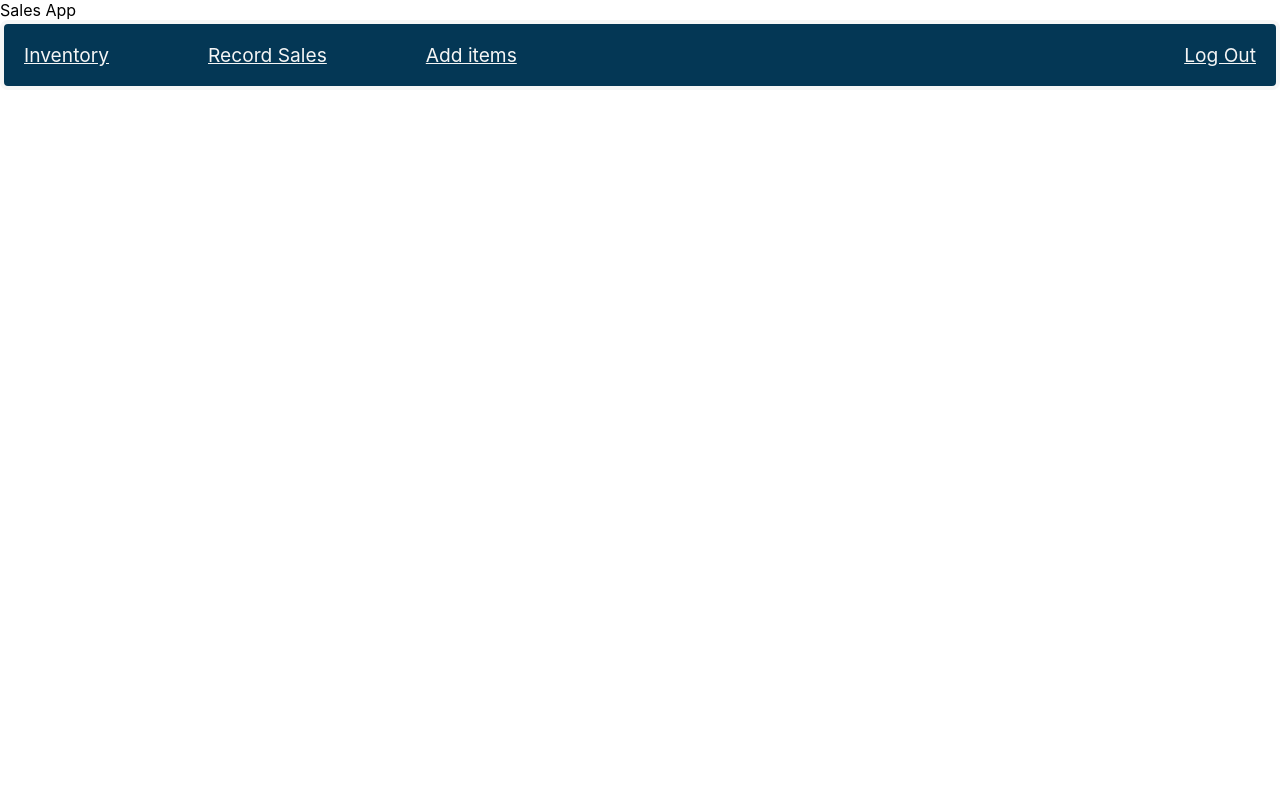
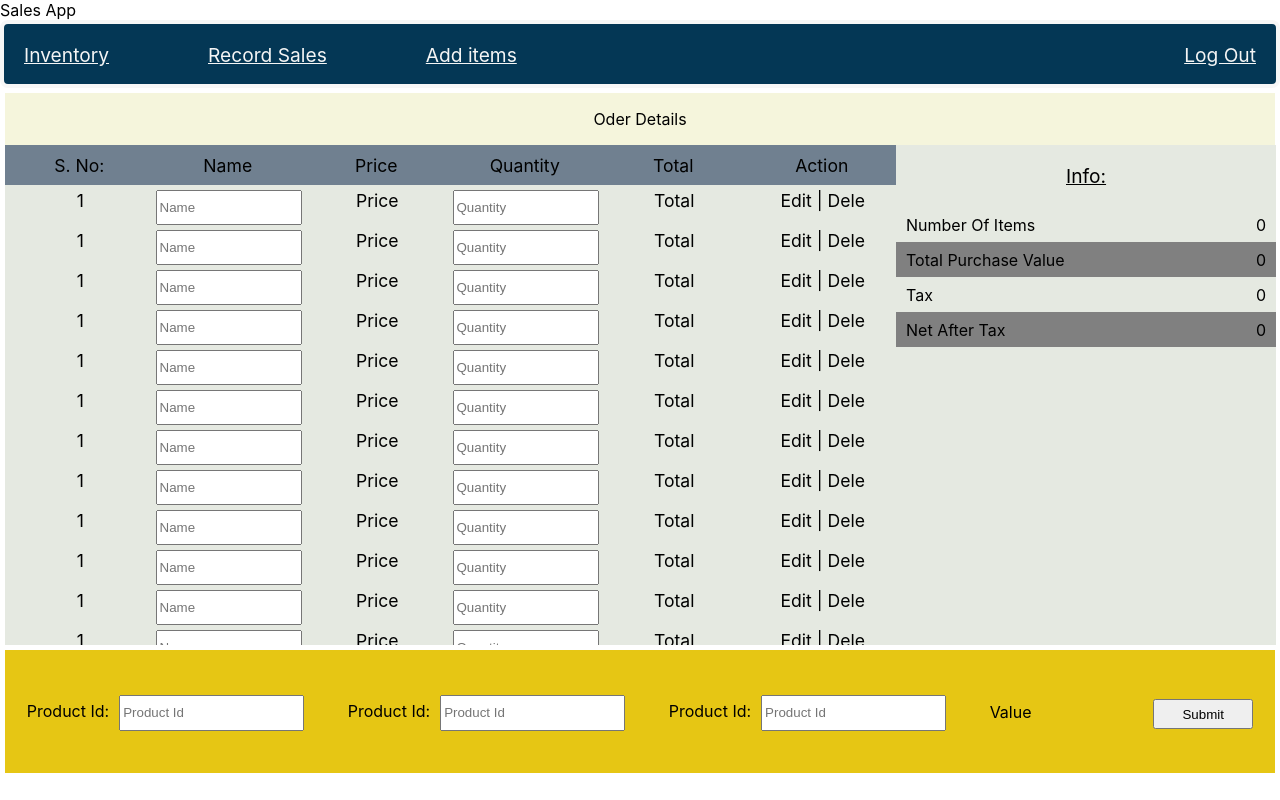
Before and after one commit to Narinder84/sales-record-app, a React (Create React App) app: page / in a window 1280 px wide. Built offline with nearby package versions, Linux system fonts and the light colour scheme.

Commit message:
slaes record page created with UI

```diff
--- a/src/App.js
+++ b/src/App.js
@@ -2,13 +2,15 @@
 
 import React from 'react';
 
-import './App.css';
-import NavBar from './components/navbar-component/navbar-component';
+import './App.scss';
+import NavBar from './components/navbar-component/navbar-component.jsx';
+import SalesRecord from './components/sales-record/sales-record-component.jsx';
 
 function App() {
 	return (
 		<>
 			<NavBar />
+			<SalesRecord />
 		</>
 	);
 }
--- a/src/components/navbar-component/nave-bar.scss
+++ b/src/components/navbar-component/nave-bar.scss
@@ -2,9 +2,10 @@
 
 .navbar-container {
 	font-size: 1.2rem;
-	height: 20%;
+	height: 60px;
 	color: whitesmoke;
 	display: flex;
+
 	justify-content: space-between;
 	border: solid 4px rgb(247, 247, 247);
 	background-color: rgb(4, 55, 85);
@@ -16,6 +17,7 @@
 .left-navBar-items {
 	width: 40%;
 	display: flex;
+	flex-wrap: wrap;
 	justify-content: space-between;
 	p {
 		text-decoration: underline;
@@ -38,3 +40,12 @@
 		color: rgba(177, 167, 167, 0.884);
 	}
 }
+@media only screen and (max-width: 400px) {
+	.navbar-container {
+		font-size: 1rem;
+		height: 97px;
+	}
+	.left-navBar-items {
+		width: 60%;
+	}
+}
--- /dev/null
+++ b/src/components/sales-record/sales-record-component.jsx
@@ -0,0 +1,111 @@
+/** @format */
+
+import React from 'react';
+
+import './sales-record-styles.scss';
+
+const SalesRecord = () => {
+	return (
+		<div className='sales-record-container'>
+			<div className='sales-heading'>
+				<p>Oder Details</p>
+			</div>
+			<div className='upper-section'>
+				<div className='sales-table-container'>
+					<div className='sales-table'>
+						<div className='heading-row'>
+							<div className='cell'>
+								<span>S. No:</span>
+							</div>
+							<div className='cell'>
+								<span>Name</span>
+							</div>
+							<div className='cell'>
+								<span>price</span>
+							</div>
+							<div className='cell'>
+								<span>Quantity</span>
+							</div>
+							<div className='cell'>
+								<span>Total</span>
+							</div>
+							<div className='cell'>
+								<span>Action</span>
+							</div>
+						</div>
+						{[...new Array(50)].map(() => {
+							return (
+								<div className='data-row'>
+									<form>
+										<div className='cell'>
+											<span>1</span>
+										</div>
+										<div className='cell'>
+											<input placeholder='Name' />
+										</div>
+										<div className='cell'>
+											<span>Price</span>
+										</div>
+										<div className='cell'>
+											<input type='text' placeholder='Quantity' />
+										</div>
+										<div className='cell'>
+											<span>Total</span>
+										</div>
+										<div className='cell'>
+											<span>Edit | Dele</span>
+										</div>
+									</form>
+								</div>
+							);
+						})}
+					</div>
+				</div>
+				<div className='left-panel'>
+					<p>Info:</p>
+					<div className='table-section'>
+						<div className='row '>
+							<div className='row-cell'>Number Of Items</div>
+							<div className='row-cell'>0</div>
+						</div>
+						<div className='row col'>
+							<div className='row-cell'>Total Purchase Value</div>
+							<div className='row-cell'>0</div>
+						</div>
+						<div className='row '>
+							<div className='row-cell'>Tax</div>
+							<div className='row-cell'>0</div>
+						</div>
+						<div className='row col'>
+							<div className='row-cell'>Net After Tax</div>
+							<div className='row-cell'>0</div>
+						</div>
+					</div>
+				</div>
+			</div>
+			<div className='lower-section'>
+				<div className='sale-panel'>
+					<div className=''>
+						<label htmlFor=''>Product Id:</label>
+						<input className='oder-form' placeholder='Product Id' />
+					</div>
+					<div className=''>
+						<label htmlFor=''>Product Id:</label>
+						<input className='oder-form' placeholder='Product Id' />
+					</div>
+					<div className=''>
+						<label htmlFor=''>Product Id:</label>
+						<input className='oder-form' placeholder='Product Id' />
+					</div>
+
+					<span>Value</span>
+					<div className='bt'>
+						<button>Submit</button>
+					</div>
+				</div>
+			</div>
+		</div>
+	);
+};
+
+export default SalesRecord;
--- /dev/null
+++ b/src/components/sales-record/sales-record-styles.scss
@@ -0,0 +1,138 @@
+/** @format */
+.sales-record-container {
+	padding: 5px;
+	.sales-heading {
+		width: 100%;
+		background-color: beige;
+		display: flex;
+		justify-content: center;
+		text-align: center;
+	}
+}
+.upper-section {
+	display: flex;
+	height: 500px;
+	width: 99.3vw;
+	background-color: rgb(229, 233, 225);
+	.left-panel {
+		display: flex;
+		flex-direction: column;
+		width: 500px;
+		align-items: center;
+		p {
+			font-size: 1.2rem;
+			text-decoration: underline;
+		}
+	}
+}
+.table-section {
+	.row {
+		padding: 10px;
+		height: 15px;
+
+		width: 360px;
+		display: flex;
+		justify-content: space-between;
+		align-items: center;
+	}
+	.col {
+		background-color: gray;
+	}
+}
+
+.sales-table-container {
+	height: 100%;
+	overflow-x: scroll;
+	width: 100%;
+}
+.sales-table {
+	display: flex;
+	flex-direction: column;
+
+	.heading-row {
+		position: sticky;
+		top: 0;
+		display: flex;
+		height: 40px;
+		justify-content: space-between;
+		align-items: center;
+		background-color: slategrey;
+		.cell {
+			display: flex;
+			justify-content: center;
+			text-transform: capitalize;
+
+			width: 20%;
+			font-size: 1.1rem;
+		}
+	}
+	.data-row {
+		form {
+			margin-top: 5px;
+			display: flex;
+
+			input {
+				width: 100%;
+			}
+			.cell {
+				display: flex;
+				justify-content: center;
+				text-transform: capitalize;
+				padding-left: 2px;
+				width: 20%;
+				height: 35px;
+				font-size: 1.1rem;
+			}
+		}
+	}
+}
+
+.lower-section {
+	display: flex;
+	flex-direction: column;
+	margin-top: 5px;
+	background-color: rgb(230, 198, 20);
+	height: 123px;
+	align-items: center;
+	justify-content: center;
+	.sale-panel {
+		width: 100%;
+		display: flex;
+		flex-wrap: wrap;
+		justify-content: space-around;
+		align-items: center;
+		label {
+			padding-right: 10px;
+		}
+		input {
+			margin-top: 2px;
+			height: 30px;
+		}
+		button {
+			margin-top: 5px;
+			width: 100px;
+			height: 30px;
+		}
+		span {
+			width: 120px;
+		}
+	}
+}
+
+// @media only screen and (max-width: 400px) {
+// 	.upper-section {
+// 		height: 460px;
+// 		background-color: rgb(229, 233, 225);
+// 	}
+// 	.lower-section {
+// 		height: 176px;
+// 	}
+// 	.sale-panel {
+// 		span {
+// 			padding-left: 40px;
+// 		}
+// 	}
+// 	.bt {
+// 		padding-right: 40px;
+// 	}
+// }
```
Also changed, not shown: src/App.scss (renamed from src/App.css), src/components/navbar-component/navbar-component.jsx (renamed from src/components/navbar-component/navbar-component.js), 1 other file (tests, documents, lock files or other folders).
